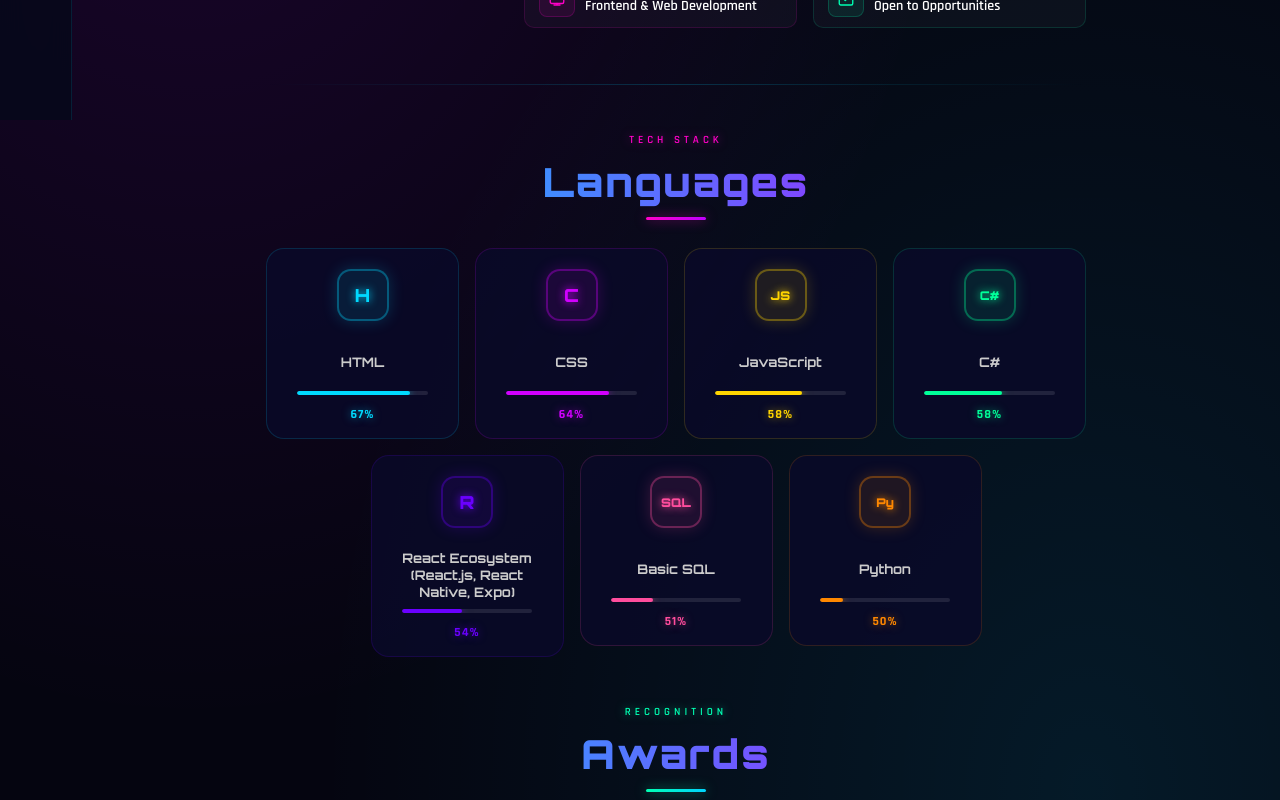
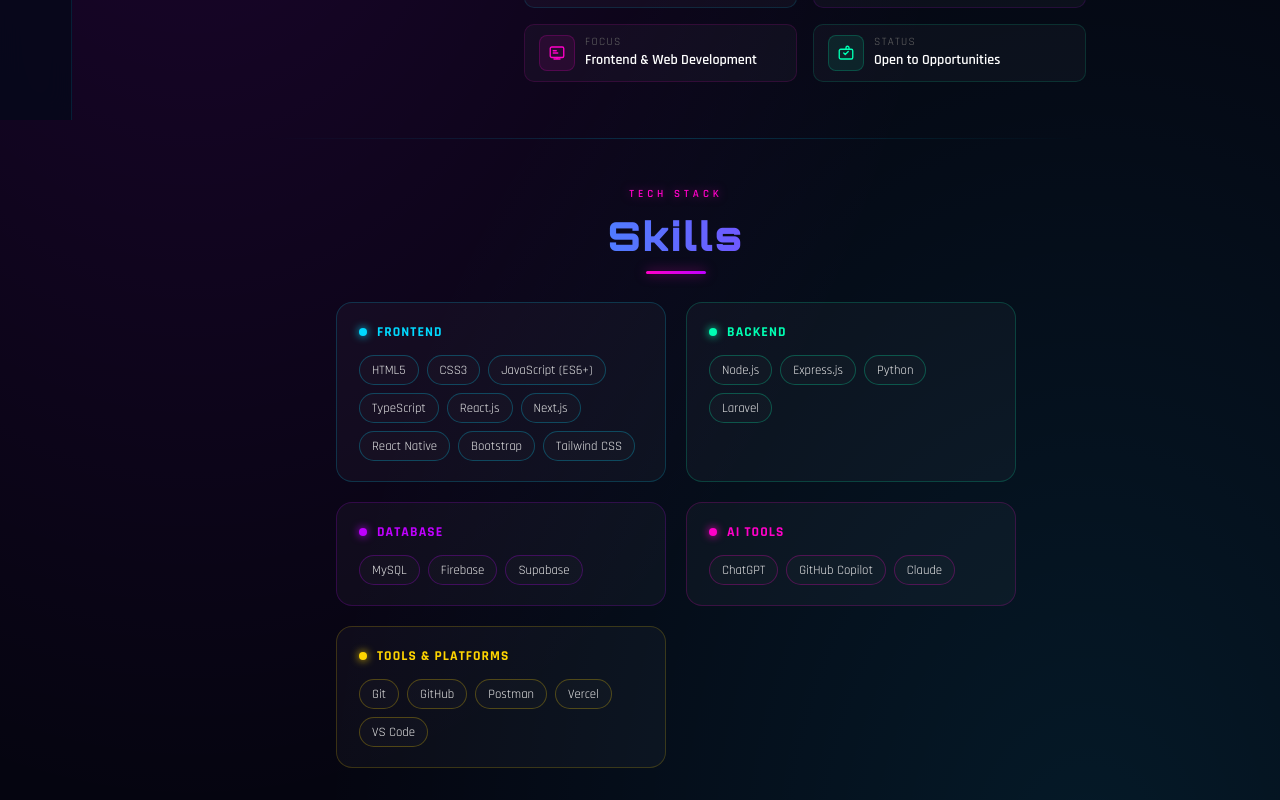
Before and after one commit to kacrown02/my-portfolio, a React (Create React App) app: page /about in a window 1280 px wide. Shown: the part 680-1480 px from the top of the page. Built offline with nearby package versions, Linux system fonts and the light colour scheme.

Commit message:
update about page - skills section

```diff
--- a/src/pages/About.js
+++ b/src/pages/About.js
@@ -1,17 +1,64 @@
-import React, { useEffect, useState, useRef } from "react";
+import React, { useEffect, useState } from "react";
 import profilePic from "../assets/grad.jpg";
 import certificateImg from "../assets/techno.jpg";
 import certificate2Img from "../assets/japan.png";
 
-const languages = [
-  { name: "HTML",       level: 92, icon: "H",   color: "#00D9FF" },
-  { name: "CSS",        level: 88, icon: "C",   color: "#D100FF" },
-  { name: "JavaScript", level: 80, icon: "JS",  color: "#FFD500" },
-  { name: "C#",         level: 80, icon: "C#",  color: "#00FF99" },
-  { name: "React Ecosystem (React.js, React Native, Expo)", level: 74, icon: "R", color: "#6A00FF" },
-  { name: "Basic SQL",  level: 70, icon: "SQL", color: "#FF4D9D" },
-  { name: "Python",     level: 68, icon: "Py",  color: "#FF8800" },
-];
+const technicalSkills = {
+  frontend: {
+    label: "Frontend",
+    color: "#00D9FF",
+    items: [
+      "HTML5",
+      "CSS3",
+      "JavaScript (ES6+)",
+      "TypeScript",
+      "React.js",
+      "Next.js",
+      "React Native",
+      "Bootstrap",
+      "Tailwind CSS",
+    ],
+  },
+  backend: {
+    label: "Backend",
+    color: "#00ffb3",
+    items: [
+      "Node.js",
+      "Express.js",
+      "Python",
+      "Laravel",
+    ],
+  },
+  database: {
+    label: "Database",
+    color: "#bf00ff",
+    items: [
+      "MySQL",
+      "Firebase",
+      "Supabase",
+    ],
+  },
+  aiTools: {
+    label: "AI Tools",
+    color: "#ff00c8",
+    items: [
+      "ChatGPT",
+      "GitHub Copilot",
+      "Claude",
+    ],
+  },
+  toolsAndPlatforms: {
+    label: "Tools & Platforms",
+    color: "#FFD500",
+    items: [
+      "Git",
+      "GitHub",
+      "Postman",
+      "Vercel",
+      "VS Code",
+    ],
+  },
+};
 
 const awards = [
   {
@@ -65,13 +112,9 @@ const infoItems = [
   { label: "Status", value: "Open to Opportunities", iconType: "status", iconColor: "#00ffb3" },
 ];
 
-const bioFull = `Passionate about building modern digital solutions through frontend development, creative design, and user-focused experiences. With a strong foundation in programming, web development, and digital design, I bring hands-on experience in creating responsive websites, mobile applications, and creative branding materials.
+const bioFull = `I'm passionate about building modern digital experiences through frontend development, full-stack web development, and user-centered design. With hands-on experience in React.js, Next.js, React Native, Node.js, Express.js, Python, MySQL, Firebase, and Supabase, I enjoy creating responsive websites and mobile applications that are functional, scalable, and easy to use.
 
-Driven by curiosity, continuous learning, and real-world experience, I continuously enhance my technical and creative skills through projects, certifications, and practical applications. I aim to deliver functional, user-friendly, and visually engaging digital experiences.
-
-From frontend development to digital content creation, I enjoy working where technology meets creativity and user experience. Beyond technical expertise, I value professionalism, collaboration, adaptability, and clear communication in every project I contribute to.
-
-My goal is to grow into a versatile IT professional capable of transforming innovative ideas into impactful and meaningful digital solutions.`;
+Driven by continuous learning and real-world experience, I've developed practical skills in REST API integration, database management, authentication, and AI-assisted development. I'm committed to writing clean, maintainable code and delivering digital solutions that combine functionality, performance, and an excellent user experience.`;
 
 const bioShort = bioFull.split("\n\n").slice(0, 2).join("\n\n");
 
@@ -88,73 +131,27 @@ function useScrollReveal() {
   }, []);
 }
 
-/* ── HOOK: language bars animate when in view ── */
-function useLangAnimation() {
-  const [animated, setAnimated] = useState(false);
-  const ref = useRef(null);
-  useEffect(() => {
-    const observer = new IntersectionObserver(
-      ([entry]) => { if (entry.isIntersecting) setAnimated(true); },
-      { threshold: 0.2 }
-    );
-    if (ref.current) observer.observe(ref.current);
-    return () => observer.disconnect();
-  }, []);
-  return { ref, animated };
-}
-
-/* ── HOOK: count up animation ── */
-function useCounter(target, animated, duration = 1000) {
-  const [count, setCount] = useState(0);
-  useEffect(() => {
-    if (!animated) return;
-    let start = 0;
-    const step = target / (duration / 16);
-    const timer = setInterval(() => {
-      start += step;
-      if (start >= target) { setCount(target); clearInterval(timer); }
-      else setCount(Math.floor(start));
-    }, 16);
-    return () => clearInterval(timer);
-  }, [animated, target, duration]);
-  return count;
-}
-
-/* ── Language Card ── */
-function LangCard({ lang, animated, delay }) {
-  const count = useCounter(lang.level, animated);
+/* ── Skill category block (badge/pill style) ── */
+function SkillCategoryBlock({ category, delay }) {
+  const { label, color, items } = category;
   return (
-    <div
-      className="lang-card reveal"
-      style={{ animationDelay: `${delay}s`, border: `1px solid ${lang.color}28` }}
-    >
-      <div
-        className="lang-icon"
-        style={{
-          background: `${lang.color}18`,
-          border: `2px solid ${lang.color}55`,
-          color: lang.color,
-          textShadow: `0 0 8px ${lang.color}`,
-          boxShadow: `0 0 16px ${lang.color}33`,
-          fontSize: lang.icon.length > 1 ? 12 : 18,
-        }}
-      >
-        {lang.icon}
+    <div className="skill-category reveal" style={{ animationDelay: `${delay}s`, borderColor: `${color}30` }}>
+      <div className="skill-category-header">
+        <span className="skill-category-dot" style={{ background: color, boxShadow: `0 0 8px ${color}` }} />
+        <span className="skill-category-label" style={{ color }}>{label}</span>
       </div>
-      <div className="lang-name">{lang.name}</div>
-      <div className="lang-bar-track">
-        <div
-          className="lang-bar-fill"
-          style={{
-            width: animated ? `${lang.level}%` : "0%",
-            background: lang.color,
-            boxShadow: animated ? `0 0 8px ${lang.color}99, 0 0 16px ${lang.color}44` : "none",
-            transition: `width 1.1s cubic-bezier(0.4,0,0.2,1) ${delay}s, box-shadow 1.1s ease`,
-          }}
-        />
-      </div>
-      <div className="lang-level" style={{ color: lang.color, textShadow: `0 0 8px ${lang.color}88` }}>
-        {count}%
+      <div className="skill-pill-wrap">
+        {items.map((item) => (
+          <span
+            key={item}
+            className="skill-pill"
+            style={{ borderColor: `${color}44`, color: "#eaeaea" }}
+            onMouseEnter={(e) => { e.currentTarget.style.borderColor = color; e.currentTarget.style.boxShadow = `0 0 10px ${color}55`; }}
+            onMouseLeave={(e) => { e.currentTarget.style.borderColor = `${color}44`; e.currentTarget.style.boxShadow = "none"; }}
+          >
+            {item}
+          </span>
+        ))}
       </div>
     </div>
   );
@@ -162,7 +159,6 @@ function LangCard({ lang, animated, delay }) {
 
 export default function About() {
   useScrollReveal();
-  const { ref: langRef, animated: langAnimated } = useLangAnimation();
   const [selectedAward, setSelectedAward] = useState(null);
   const [bioExpanded, setBioExpanded] = useState(false);
 
@@ -174,7 +170,6 @@ export default function About() {
   return (
     <>
       <div className="page-enter section edu-container">
-
         {/* ── Title ── */}
         <div className="section-title-wrap reveal">
           <p className="section-eyebrow" style={{ color: "#00ffb3", textShadow: "0 0 10px #00ffb388" }}>
@@ -185,10 +180,8 @@ export default function About() {
         </div>
 
         <div className="about-wrapper">
-
           {/* ── Bio block ── */}
           <div className="about-top reveal">
-
             {/* Profile picture */}
             <div style={{
               flexShrink: 0,
@@ -220,7 +213,6 @@ export default function About() {
             <div className="about-text">
               <h3 className="about-name">Crown James</h3>
               <p className="about-role">FRONTEND DEVELOPER & DESIGNER</p>
-
               <p className="about-bio" style={{ whiteSpace: "pre-line" }}>
                 {bioExpanded ? bioFull : bioShort}
               </p>
@@ -279,31 +271,18 @@ export default function About() {
             margin: "0 0 48px",
           }} />
 
-          {/* ── Languages ── */}
-          <div className="about-langs-section" ref={langRef}>
+          {/* ── Skills ── */}
+          <div className="about-skills-section">
             <div className="section-title-wrap reveal" style={{ marginBottom: 28 }}>
               <p className="section-eyebrow" style={{ color: "#ff00c8", textShadow: "0 0 10px #ff00c888" }}>
                 Tech Stack
               </p>
-              <h2 className="section-title">Languages</h2>
+              <h2 className="section-title">Skills</h2>
               <div className="section-line" style={{ background: "linear-gradient(90deg, #ff00c8, #bf00ff)", boxShadow: "0 0 12px #ff00c888" }} />
             </div>
-            <div className="langs-grid">
-              {languages.slice(0, 4).map((l, i) => (
-                <LangCard key={l.name} lang={l} animated={langAnimated} delay={i * 0.08} />
-              ))}
-            </div>
-            <div style={{
-              display: "flex",
-              justifyContent: "center",
-              gap: "16px",
-              marginTop: "16px",
-              flexWrap: "wrap",
-            }}>
-              {languages.slice(4).map((l, i) => (
-                <div key={l.name} style={{ width: "calc(25% - 12px)", minWidth: 140, maxWidth: 200 }}>
-                  <LangCard lang={l} animated={langAnimated} delay={(i + 4) * 0.08} />
-                </div>
+            <div className="skills-grid">
+              {Object.values(technicalSkills).map((category, i) => (
+                <SkillCategoryBlock key={category.label} category={category} delay={i * 0.08} />
               ))}
             </div>
           </div>
@@ -342,7 +321,6 @@ export default function About() {
               ))}
             </div>
           </div>
-
         </div>
       </div>
 
@@ -375,11 +353,6 @@ export default function About() {
           border-color: rgba(0,217,255,0.4);
           box-shadow: 0 0 12px rgba(0,217,255,0.15);
         }
-        .about-info-icon {
-          font-size: 1rem;
-          margin-top: 2px;
-          flex-shrink: 0;
-        }
         .about-info-label {
           display: block;
           font-size: 0.7rem;
@@ -395,75 +368,60 @@ export default function About() {
           font-weight: 600;
         }
 
-        /* ── Languages grid: 4 columns, always centered ── */
-        .langs-grid {
+        /* ── Skills: categorized badge grid ── */
+        .skills-grid {
           display: grid;
-          grid-template-columns: repeat(4, 1fr);
-          gap: 16px;
-          justify-items: center;
+          grid-template-columns: repeat(2, 1fr);
+          gap: 20px;
         }
-        /* Last row: if 3 cards remain, center them */
-        .langs-grid .lang-card:nth-child(5),
-        .langs-grid .lang-card:nth-child(6),
-        .langs-grid .lang-card:nth-child(7) {
-          grid-column: auto;
+        @media (max-width: 800px) {
+          .skills-grid { grid-template-columns: 1fr; }
         }
-        /* Center the orphan row (cards 5-7 when total is 7) */
-        .langs-grid-inner {
-          display: contents;
+        .skill-category {
+          background: rgba(255,255,255,0.03);
+          border: 1px solid rgba(255,255,255,0.08);
+          border-radius: 16px;
+          padding: 20px 22px;
+          transition: border-color 0.3s, box-shadow 0.3s;
         }
-        @media (max-width: 900px) {
-          .langs-grid { grid-template-columns: repeat(3, 1fr); }
+        .skill-category:hover {
+          box-shadow: 0 8px 30px rgba(0,0,0,0.35);
         }
-        @media (max-width: 600px) {
-          .langs-grid { grid-template-columns: repeat(2, 1fr); }
-        }
-
-        /* Lang bar fill transition */
-        .lang-bar-fill {
-          height: 100%;
-          border-radius: 4px;
-          transition: width 1.1s cubic-bezier(0.4,0,0.2,1), box-shadow 1.1s ease;
-        }
-
-        /* Lang card — fixed uniform size */
-        .lang-card {
-          width: 100%;
-          min-height: 180px;
-          display: flex;
-          flex-direction: column;
-          align-items: center;
-          justify-content: center;
-          padding: 20px 14px 16px;
-          box-sizing: border-box;
-          transition: transform 0.25s ease, box-shadow 0.25s ease;
-        }
-        .lang-card:hover {
-          transform: translateY(-4px) scale(1.02);
-        }
-        /* lang-name: fixed height so cards stay same size regardless of text length */
-        .lang-name {
-          font-size: 0.82rem;
-          color: #ccc;
-          text-align: center;
-          min-height: 40px;
+        .skill-category-header {
           display: flex;
           align-items: center;
-          justify-content: center;
-          line-height: 1.3;
-          margin: 10px 0 8px;
+          gap: 10px;
+          margin-bottom: 14px;
         }
-        .lang-bar-track {
-          width: 80%;
-          height: 4px;
-          background: rgba(255,255,255,0.1);
-          border-radius: 4px;
-          overflow: hidden;
-          margin-bottom: 6px;
+        .skill-category-dot {
+          width: 8px;
+          height: 8px;
+          border-radius: 50%;
+          flex-shrink: 0;
         }
-        .lang-level {
-          font-size: 0.78rem;
+        .skill-category-label {
+          font-size: 0.85rem;
           font-weight: 700;
+          letter-spacing: 0.08em;
+          text-transform: uppercase;
+        }
+        .skill-pill-wrap {
+          display: flex;
+          flex-wrap: wrap;
+          gap: 8px;
+        }
+        .skill-pill {
+          font-size: 0.8rem;
+          font-weight: 500;
+          padding: 6px 12px;
+          border-radius: 999px;
+          border: 1px solid;
+          background: rgba(255,255,255,0.02);
+          transition: border-color 0.2s, box-shadow 0.2s, transform 0.2s;
+          cursor: default;
+        }
+        .skill-pill:hover {
+          transform: translateY(-2px);
         }
 
         /* ── Awards grid: always equal 2 columns ── */
@@ -476,8 +434,6 @@ export default function About() {
         @media (max-width: 600px) {
           .awards-grid { grid-template-columns: 1fr; }
         }
-
-        /* Award card new */
         .award-card-new {
           position: relative;
           background: rgba(255,255,255,0.03);
@@ -533,8 +489,6 @@ export default function About() {
           opacity: 1;
           transform: translateY(0);
         }
-
-        /* Section line base */
         .section-line {
           height: 3px;
           width: 60px;
--- a/src/pages/Contact.js
+++ b/src/pages/Contact.js
@@ -13,8 +13,8 @@ const contactCards = [
   {
     icon: "☎",
     label: "Phone",
-    value: "+639555135269",
-    link: "tel:+639555135269",
+    value: "+639242722931",
+    link: "tel:+639242722931",
     btnText: "Call Now",
     color: "#00ffb3",
   },
--- a/src/pages/Home.js
+++ b/src/pages/Home.js
@@ -16,14 +16,22 @@ import cert13 from "../assets/deeplearning.png";
 
 /* ── DATA ── */
 const skills = [
-  { label: "HTML", pct: 88, color: "#00b4d8" },
-  { label: "CSS", pct: 85, color: "#0077b6" },
-  { label: "Javascript", pct: 80, color: "#e9c46a" },
-  { label: "C#", pct: 75, color: "#00d4f0" },
-  { label: "React Ecosystem (React.js, React Native, Expo)", pct: 90, color: "#f4a261" },
-  { label: "Basic SQL", pct: 75, color: "#48cae4" },
-  { label: "Python", pct: 75, color: "#ffd166" },
-  { label: "Social Media Promotional Design", pct: 75, color: "#90e0ef" },
+  { label: "HTML5", pct: 90, color: "#E34F26" },
+  { label: "CSS3", pct: 88, color: "#1572B6" },
+  { label: "JavaScript (ES6+)", pct: 88, color: "#F7DF1E" },
+  { label: "TypeScript", pct: 80, color: "#3178C6" },
+  { label: "React.js", pct: 88, color: "#61DAFB" },
+  { label: "Next.js", pct: 80, color: "#000000" },
+  { label: "React Native", pct: 80, color: "#61DAFB" },
+  { label: "Bootstrap", pct: 85, color: "#7952B3" },
+  { label: "Tailwind CSS", pct: 85, color: "#06B6D4" },
+  { label: "Node.js", pct: 80, color: "#339933" },
+  { label: "Express.js", pct: 80, color: "#444444" },
+  { label: "Python", pct: 78, color: "#3776AB" },
+  { label: "Laravel (Basic)", pct: 65, color: "#FF2D20" },
+  { label: "MySQL", pct: 82, color: "#4479A1" },
+  { label: "Firebase", pct: 75, color: "#FFCA28" },
+  { label: "Supabase", pct: 75, color: "#3ECF8E" },
 ];
 const education = [
   {
@@ -175,7 +183,7 @@ export default function Home() {
   const { ref: skillsRef, animated: skillsAnimated } = useSkillsAnimation();
   const [selectedCert, setSelectedCert] = useState(null);
   const [activeTab, setActiveTab] = useState("All");
-  const roles = ["Frontend Developer", "UI Designer", "Creative Technologist", "React Developer"];
+  const roles = ["Frontend Developer", "React Developer", "Full-Stack Developer"];
   const typedText = useTypingAnimation(roles, 80, 2000);
   const recentCount = certifications.filter((c) => c.date).length;
   const latestCert = [...certifications].filter((c) => c.date).sort((a, b) =>
@@ -214,18 +222,18 @@ export default function Home() {
               <img src={profilePic} alt="Crown James" className="avatar-img" />
               <span className="avatar-online" />
             </div>
-            <p className="hero-eyebrow reveal">ASPIRING SOFTWARE DEVELOPER</p>
+            <p className="hero-eyebrow reveal">Full-Stack Developer</p>
             <h1 className="hero-title reveal">Hi, I'm Crown James</h1>
             <p className="hero-subtitle reveal">
               <span className="typing-text">{typedText}</span>
               <span className="typing-cursor">|</span>
             </p>
             <p className="hero-desc reveal">
-              Building modern digital experiences through{" "}
-              <span style={{ color: "#00b4d8", fontWeight: 700 }}>Technology</span>,{" "}
-              <span style={{ color: "#0077b6", fontWeight: 700 }}>Design</span>{" "}
-              &{" "}
-              <span style={{ color: "#f4a261", fontWeight: 700 }}>Creativity</span>.
+             Building responsive and scalable web applications with{" "}
+<span style={{ color: "#00b4d8", fontWeight: 700 }}>React</span>,{" "}
+<span style={{ color: "#0077b6", fontWeight: 700 }}>Next.js</span>{" "}
+&{" "}
+<span style={{ color: "#f4a261", fontWeight: 700 }}>Modern Web Technologies</span>.
             </p>
 
             {/* ── HERO BUTTONS ── */}
--- a/src/pages/Portfolio.js
+++ b/src/pages/Portfolio.js
@@ -8,7 +8,7 @@ const projects = [
     icon: "/RICESURE.png",
     color: "#00d4ff",
     tech: ["React Native", "Expo", "Firebase"],
-    desc: "RiceSure is a smart farming app that helps monitor and protect rice crops using technology.",
+    desc: "AI-powered mobile application for rice grain purity detection using React Native, Flask, and CNN-based image classification.",
     github: "https://github.com/kacrown02/RiceSureFinal-Caps",
     figma: null,
     canva: null,
@@ -20,7 +20,7 @@ const projects = [
     icon: "/crop.jpg",
     color: "#bf00ff",
     tech: ["React.js", "Node.js", "MySQL"],
-    desc: "A convenient online ordering system for PZAM Cups Printing Davao and Packaging Supplies that allows customers to easily browse products, place orders, and manage customized packaging needs anytime, anywhere.",
+    desc: "Full-stack e-commerce web application for browsing products, customizing orders, and securely purchasing packaging products online.",
     github: "https://github.com/kacrown02/FINALPZAM",
     figma: null,
     canva: null,
```
